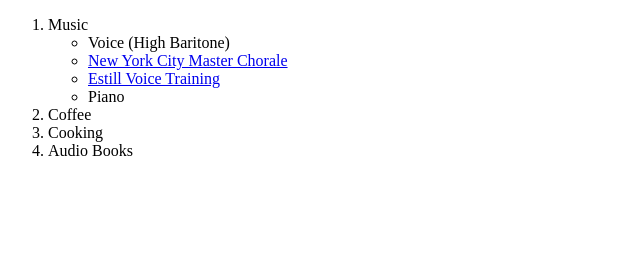
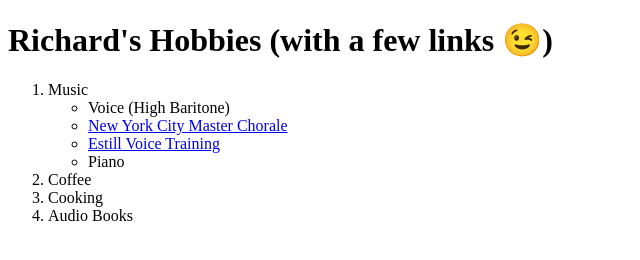
Before and after one commit to raln9912/cv, a plain HTML site: page hobbies.html in a window 1280 px wide. Shown: the whole page, without its empty margins (0-640 px from the left). Drawn offline with Linux system fonts and the light colour scheme.

Commit message:
Adding Heading to Hobbies

```diff
--- a/hobbies.html
+++ b/hobbies.html
@@ -5,6 +5,7 @@
     <title>The Hobbies of Richard Leigh-Nilsen</title>
   </head>
   <body>
+    <h1>Richard's Hobbies (with a few links 😉)</h1>
     <ol>
       <li>Music</li>
       <ul>
```
